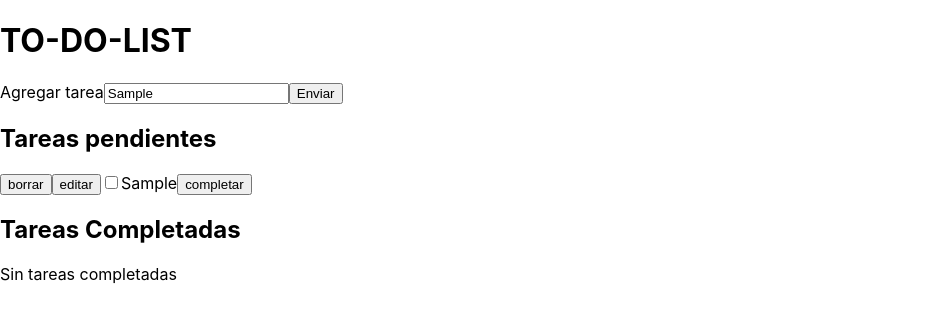
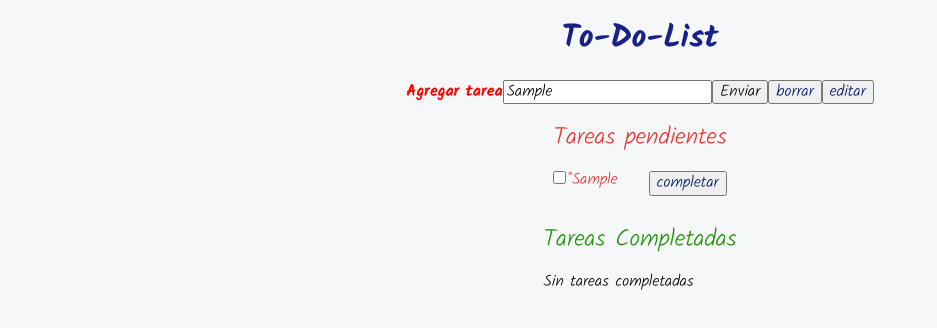
Before and after one commit to hellojmarquez/ToDoList, a React (Vite) app: page / in a window 1280 px wide. Both pictures are taken after typing "Sample" into the empty fields and a click on the input "Enviar". Shown: the top 328 px of the page, without its empty margins (0-937 px from the left). Built offline with nearby package versions, Linux system fonts and the light colour scheme.

Commit message:
syle: estilos css agregados

```diff
--- a/src/App.css
+++ b/src/App.css
@@ -1,42 +1,67 @@
-.App {
-  text-align: center;
+@import url('https://fonts.googleapis.com/css2?family=Kalam:wght@300;700&display=swap');
+body {
+	background-color: rgb(245, 247, 248);
+	font-family: 'Kalam', cursive;
 }
-
-.App-logo {
-  height: 40vmin;
-  pointer-events: none;
-}
-
-@media (prefers-reduced-motion: no-preference) {
-  .App-logo {
-    animation: App-logo-spin infinite 20s linear;
-  }
-}
-
-.App-header {
-  background-color: #282c34;
-  min-height: 100vh;
+.container{
   display: flex;
   flex-direction: column;
   align-items: center;
-  justify-content: center;
-  font-size: calc(10px + 2vmin);
-  color: white;
+
+}
+.form1{
+  /* background-color: blueviolet; */
+  display: flex;
+  flex-direction: column;
+  flex-wrap: nowrap;
+  /* justify-content: space-around; */
+  display: inline-flex;
+}
+.f1{
+  display: flex;
+  flex-direction: row;
+  justify-content: space-between;
+  margin-bottom: 10px;
 }
 
-.App-link {
-  color: #61dafb;
+.title {
+	color: rgb(25, 33, 135);
+	font-weight: 700;
+}
+.taskText {
+	color: red;
+	font-weight: 700;
+}
+.taskList {
+	font-weight: 400;
+}
+.--pending {
+	color: #e63838;
+}
+.--done {
+	color: #24950b;
+}
+input[type='button'] {
+	color: rgb(2, 24, 99);
 }
 
-@keyframes App-logo-spin {
-  from {
-    transform: rotate(0deg);
-  }
-  to {
-    transform: rotate(360deg);
-  }
+
+.div1 {
+	background-color: black;
+	color: aliceblue;
+	width: 200px;
+	margin: 0;
+	height: 200px;
 }
-
-button {
-  font-size: calc(10px + 2vmin);
+.div2 {
+	margin: 0;
+	background-color: red;
+	width: 200px;
+	height: 200px;
 }
+.div3 {
+	margin: 0;
+	background-color: blue;
+	width: 200px;
+	height: 200px;
+}
--- a/src/App.jsx
+++ b/src/App.jsx
@@ -39,12 +39,17 @@
 		}
 	};
 	return (
-		<>
-			<List tasks={tasks} setTasks={setTasks} itemId={itemId} />
-			<h2>Tareas pendientes</h2>
+		<div className="container">
+			<List
+				tasks={tasks}
+				setTasks={setTasks}
+				itemId={itemId}
+				handleDelete={handleDelete}
+				handleEdit={handleEdit}
+			/>
+			<div className='form1'>
+				<h2 className="taskList --pending">Tareas pendientes</h2>
 				<form id="form">
-				<input type="button" value="borrar" onClick={handleDelete} />
-				<input type="button" value="editar" onClick={handleEdit} />
 					{tasks.length > 0 ? (
 						tasks.map(el => (
 							<ToDoTask
@@ -62,7 +67,9 @@
 						<p>Sin tareas pendientes</p>
 					)}
 				</form>
-			<h2>Tareas Completadas</h2>
+			</div>
+			<div className="form2">
+				<h2 className="taskList --done">Tareas Completadas</h2>
 				<form id="taskDoneForm">
 					{taskDone.length > 0 ? (
 						taskDone.map(el => (
@@ -78,7 +85,8 @@
 						<p>Sin tareas completadas</p>
 					)}
 				</form>
-		</>
+			</div>
+		</div>
 	);
 }
 
--- a/src/components/List.jsx
+++ b/src/components/List.jsx
@@ -1,6 +1,6 @@
 import React, { useEffect } from 'react';
 
-const List = ({ tasks, setTasks, itemId }) => {
+const List = ({ tasks, setTasks, itemId, handleDelete, handleEdit }) => {
 	const handleSubmit = e => {
 		e.preventDefault();
 		let textValue = e.target.taskText.value;
@@ -10,12 +10,13 @@
 		} else {
 			let trimText = textValue.trim();
 			let capitaltext = trimText.charAt(0).toUpperCase() + trimText.slice(1);
+			let completeText=  "*"+capitaltext
 			let findData = tasks.find(el => el.id === itemId);
 			if (findData) {
 				//funcion editar
 				let data = {
 					id: findData.id,
-					nam: capitaltext,
+					nam: completeText,
 				};
 				let editedTask = tasks.map(u => (u.id !== data.id ? u : data));
 				setTasks(editedTask);
@@ -23,7 +24,7 @@
 				//funciuon agregar
 				const data = {
 					id: Date.now(),
-					nam: capitaltext,
+					nam: completeText,
 				};
 				setTasks(tasks => [...tasks, data]);
 			}
@@ -38,9 +39,9 @@
 
 	return (
 		<>
-			<h1>TO-DO-LIST</h1>
+			<h1 className='title'>To-Do-List</h1>
 			<form id="taskForm" onSubmit={handleSubmit}>
-				<label htmlFor="taskText">Agregar tarea</label>
+				<label htmlFor="taskText" className='taskText'>Agregar tarea</label>
 				<input
 					type="text"
 					name="taskText"
@@ -48,6 +49,8 @@
 					placeholder="Insertar tarea"
 				/>
 				<input type="submit" name="" id="" value="Enviar" />
+				<input type="button" value="borrar" onClick={handleDelete} />
+				<input type="button" value="editar" onClick={handleEdit} />
 			</form>
 		</>
 	);
--- a/src/components/TaskDone.jsx
+++ b/src/components/TaskDone.jsx
@@ -18,7 +18,7 @@
 	return (
 		<>
 			{/* <input type="checkbox"/> */}
-			<label>{el[0].nam}</label>
+			<label className='--done'>{el[0].nam}</label>
 			<input type="button" value="borrar" onClick={handleDel}/>
 			<br></br>
 		</>
--- a/src/components/ToDoTask.jsx
+++ b/src/components/ToDoTask.jsx
@@ -1,5 +1,4 @@
 import React, { useEffect, useState } from 'react';
-
 
 const ToDoTask = ({
 	el,
@@ -34,7 +33,8 @@
 		localStorage.setItem('tareasCompletadas', JSON.stringify(taskDone));
 	}, [taskDone]);
 	return (
-		<>
+		<div className='f1'>
+			<div>
 				<input
 					type="checkbox"
 					name="tarea"
@@ -42,10 +42,10 @@
 					value={id}
 					onChange={handlecheck}
 				/>
-			<label>{nam}</label>
+				<label className="--pending">{nam}</label>
+			</div>
 			<input type="button" value="completar" onClick={handleComplete} />
-			<br></br>
-		</>
+		</div>
 	);
 };
 
--- a/src/index.css
+++ b/src/index.css
@@ -1,13 +1,357 @@
-body {
-  margin: 0;
-  font-family: -apple-system, BlinkMacSystemFont, 'Segoe UI', 'Roboto', 'Oxygen',
-    'Ubuntu', 'Cantarell', 'Fira Sans', 'Droid Sans', 'Helvetica Neue',
-    sans-serif;
-  -webkit-font-smoothing: antialiased;
-  -moz-osx-font-smoothing: grayscale;
+/*! normalize.css v8.0.1 | MIT License | github.com/necolas/normalize.css */
+
+/* Document
+   ========================================================================== */
+
+/**
+ * 1. Correct the line height in all browsers.
+ * 2. Prevent adjustments of font size after orientation changes in iOS.
+ */
+
+html {
+	line-height: 1.15; /* 1 */
+	-webkit-text-size-adjust: 100%; /* 2 */
 }
 
-code {
-  font-family: source-code-pro, Menlo, Monaco, Consolas, 'Courier New',
-    monospace;
+/* Sections
+   ========================================================================== */
+
+/**
+ * Remove the margin in all browsers.
+ */
+
+body {
+	margin: 0;
 }
+
+/**
+ * Render the `main` element consistently in IE.
+ */
+
+main {
+	display: block;
+}
+
+/**
+ * Correct the font size and margin on `h1` elements within `section` and
+ * `article` contexts in Chrome, Firefox, and Safari.
+ */
+
+h1 {
+	font-size: 2em;
+	margin: 0.67em 0;
+}
+
+/* Grouping content
+   ========================================================================== */
+
+/**
+ * 1. Add the correct box sizing in Firefox.
+ * 2. Show the overflow in Edge and IE.
+ */
+
+hr {
+	box-sizing: content-box; /* 1 */
+	height: 0; /* 1 */
+	overflow: visible; /* 2 */
+}
+
+/**
+ * 1. Correct the inheritance and scaling of font size in all browsers.
+ * 2. Correct the odd `em` font sizing in all browsers.
+ */
+
+pre {
+	font-family: monospace, monospace; /* 1 */
+	font-size: 1em; /* 2 */
+}
+
+/* Text-level semantics
+   ========================================================================== */
+
+/**
+ * Remove the gray background on active links in IE 10.
+ */
+
+a {
+	background-color: transparent;
+}
+
+/**
+ * 1. Remove the bottom border in Chrome 57-
+ * 2. Add the correct text decoration in Chrome, Edge, IE, Opera, and Safari.
+ */
+
+abbr[title] {
+	border-bottom: none; /* 1 */
+	text-decoration: underline; /* 2 */
+	text-decoration: underline dotted; /* 2 */
+}
+
+/**
+ * Add the correct font weight in Chrome, Edge, and Safari.
+ */
+
+b,
+strong {
+	font-weight: bolder;
+}
+
+/**
+ * 1. Correct the inheritance and scaling of font size in all browsers.
+ * 2. Correct the odd `em` font sizing in all browsers.
+ */
+
+code,
+kbd,
+samp {
+	font-family: monospace, monospace; /* 1 */
+	font-size: 1em; /* 2 */
+}
+
+/**
+ * Add the correct font size in all browsers.
+ */
+
+small {
+	font-size: 80%;
+}
+
+/**
+ * Prevent `sub` and `sup` elements from affecting the line height in
+ * all browsers.
+ */
+
+sub,
+sup {
+	font-size: 75%;
+	line-height: 0;
+	position: relative;
+	vertical-align: baseline;
+}
+
+sub {
+	bottom: -0.25em;
+}
+
+sup {
+	top: -0.5em;
+}
+
+/* Embedded content
+   ========================================================================== */
+
+/**
+ * Remove the border on images inside links in IE 10.
+ */
+
+img {
+	border-style: none;
+}
+
+/* Forms
+   ========================================================================== */
+
+/**
+ * 1. Change the font styles in all browsers.
+ * 2. Remove the margin in Firefox and Safari.
+ */
+
+button,
+input,
+optgroup,
+select,
+textarea {
+	font-family: inherit; /* 1 */
+	font-size: 100%; /* 1 */
+	line-height: 1.15; /* 1 */
+	margin: 0; /* 2 */
+}
+
+/**
+ * Show the overflow in IE.
+ * 1. Show the overflow in Edge.
+ */
+
+button,
+input {
+	/* 1 */
+	overflow: visible;
+}
+
+/**
+ * Remove the inheritance of text transform in Edge, Firefox, and IE.
+ * 1. Remove the inheritance of text transform in Firefox.
+ */
+
+button,
+select {
+	/* 1 */
+	text-transform: none;
+}
+
+/**
+ * Correct the inability to style clickable types in iOS and Safari.
+ */
+
+button,
+[type='button'],
+[type='reset'],
+[type='submit'] {
+	-webkit-appearance: button;
+}
+
+/**
+ * Remove the inner border and padding in Firefox.
+ */
+
+button::-moz-focus-inner,
+[type='button']::-moz-focus-inner,
+[type='reset']::-moz-focus-inner,
+[type='submit']::-moz-focus-inner {
+	border-style: none;
+	padding: 0;
+}
+
+/**
+ * Restore the focus styles unset by the previous rule.
+ */
+
+button:-moz-focusring,
+[type='button']:-moz-focusring,
+[type='reset']:-moz-focusring,
+[type='submit']:-moz-focusring {
+	outline: 1px dotted ButtonText;
+}
+
+/**
+ * Correct the padding in Firefox.
+ */
+
+fieldset {
+	padding: 0.35em 0.75em 0.625em;
+}
+
+/**
+ * 1. Correct the text wrapping in Edge and IE.
+ * 2. Correct the color inheritance from `fieldset` elements in IE.
+ * 3. Remove the padding so developers are not caught out when they zero out
+ *    `fieldset` elements in all browsers.
+ */
+
+legend {
+	box-sizing: border-box; /* 1 */
+	color: inherit; /* 2 */
+	display: table; /* 1 */
+	max-width: 100%; /* 1 */
+	padding: 0; /* 3 */
+	white-space: normal; /* 1 */
+}
+
+/**
+ * Add the correct vertical alignment in Chrome, Firefox, and Opera.
+ */
+
+progress {
+	vertical-align: baseline;
+}
+
+/**
+ * Remove the default vertical scrollbar in IE 10+.
+ */
+
+textarea {
+	overflow: auto;
+}
+
+/**
+ * 1. Add the correct box sizing in IE 10.
+ * 2. Remove the padding in IE 10.
+ */
+
+[type='checkbox'],
+[type='radio'] {
+	box-sizing: border-box; /* 1 */
+	padding: 0; /* 2 */
+}
+
+/**
+ * Correct the cursor style of increment and decrement buttons in Chrome.
+ */
+
+[type='number']::-webkit-inner-spin-button,
+[type='number']::-webkit-outer-spin-button {
+	height: auto;
+}
+
+/**
+ * 1. Correct the odd appearance in Chrome and Safari.
+ * 2. Correct the outline style in Safari.
+ */
+
+[type='search'] {
+	-webkit-appearance: textfield; /* 1 */
+	outline-offset: -2px; /* 2 */
+}
+
+/**
+ * Remove the inner padding in Chrome and Safari on macOS.
+ */
+
+[type='search']::-webkit-search-decoration {
+	-webkit-appearance: none;
+}
+
+/**
+ * 1. Correct the inability to style clickable types in iOS and Safari.
+ * 2. Change font properties to `inherit` in Safari.
+ */
+
+::-webkit-file-upload-button {
+	-webkit-appearance: button; /* 1 */
+	font: inherit; /* 2 */
+}
+
+/* Interactive
+   ========================================================================== */
+
+/*
+ * Add the correct display in Edge, IE 10+, and Firefox.
+ */
+
+details {
+	display: block;
+}
+
+/*
+ * Add the correct display in all browsers.
+ */
+
+summary {
+	display: list-item;
+}
+
+/* Misc
+   ========================================================================== */
+
+/**
+ * Add the correct display in IE 10+.
+ */
+
+template {
+	display: none;
+}
+
+/**
+ * Add the correct display in IE 10.
+ */
+
+[hidden] {
+	display: none;
+}
+body {
+	/* background-color: yellow; */
+	/* display: flex;
+  flex-direction: row; */
+	margin: 0 auto;
+}
```
Lines whose indentation alone changed are shown as unchanged.
